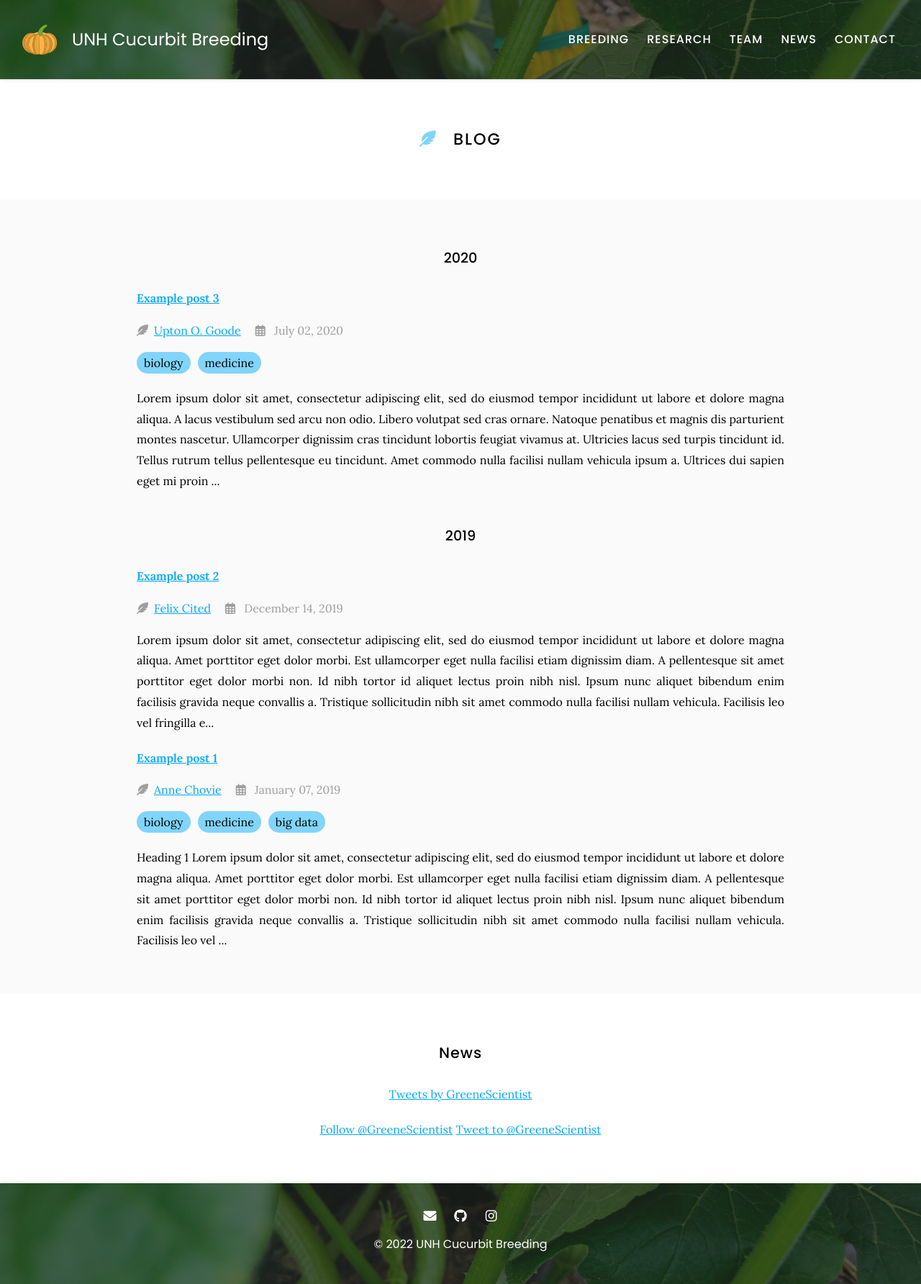
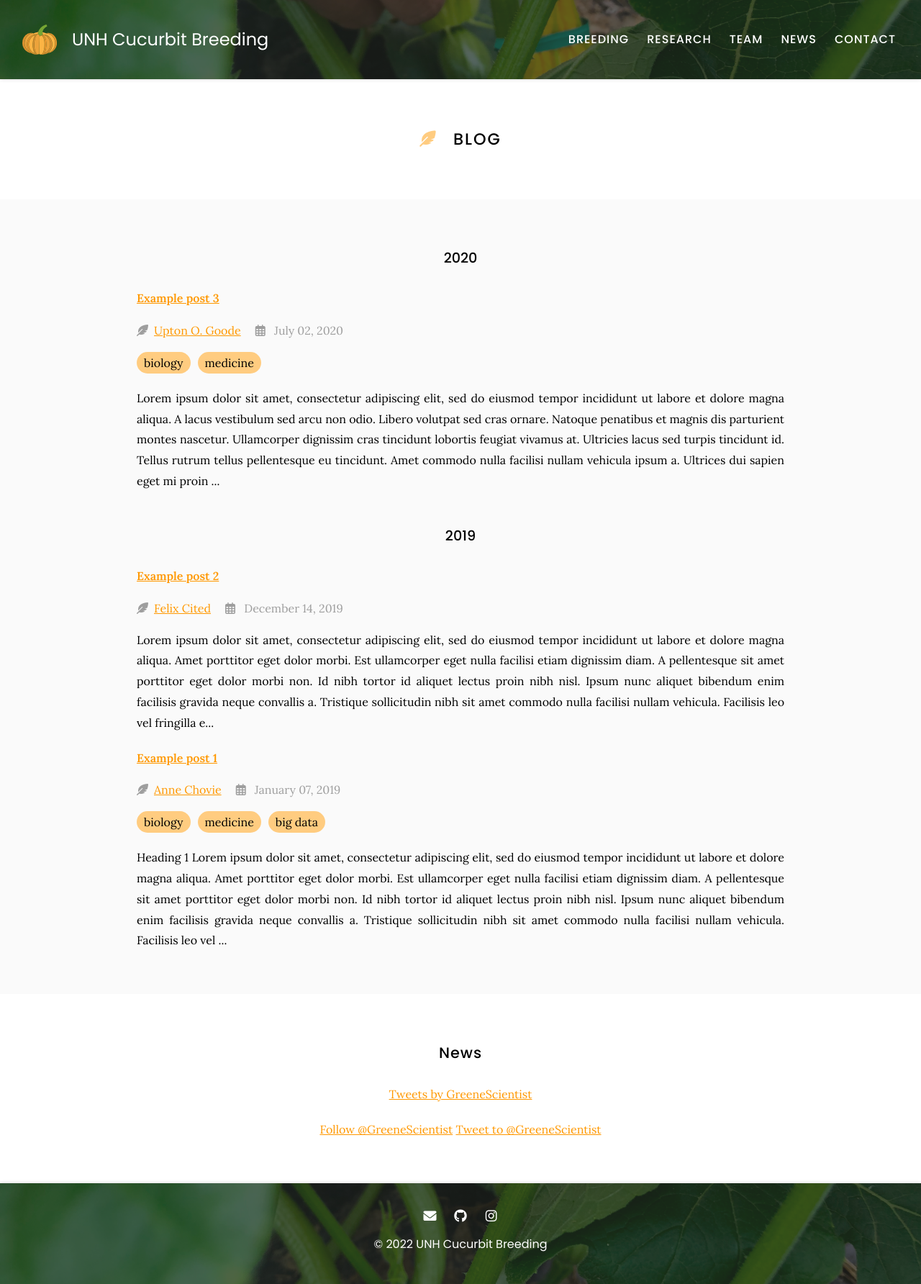
Before and after one commit to UNH-Cucurbits/unhcucurbits-website, a Jekyll site: the page built from news/index.md, in a window 1280 px wide. Shown: the whole page at 72% size. Built offline with Jekyll 4.4.1, drawn with Linux system fonts in a browser that asks for light colours; comment, search, counter and statistics services are not loaded.

Commit message:
Update theme.scss

```diff
--- a/css/theme.scss
+++ b/css/theme.scss
@@ -1,8 +1,8 @@
 // colors for links, tags, etc.
 // see colors.scss for available colors
-$accent: $light-blue-500;
-$light-accent: $light-blue-200;
-$dark-accent: $light-blue-900;
+$accent: $orange-500;
+$light-accent: $orange-200;
+$dark-accent: $orange-900;
 
 // font types
 // also see /_includes/fonts.html to change fonts
```
